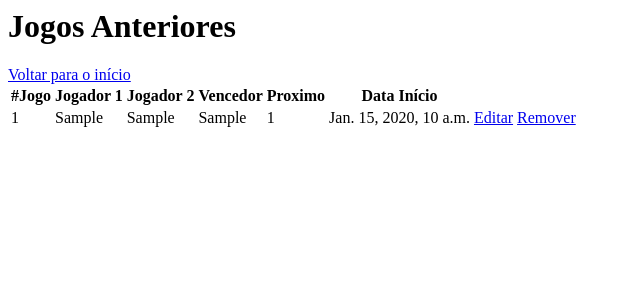
After one commit to schneider8357/jogo_da_velha, a Django app: page /jogos-anteriores/ in a window 1280 px wide. The commit adds this page. Shown: the top 300 px of the page, without its empty margins (0-640 px from the left). Run offline with Django 5.2, Linux system fonts and the light colour scheme; tables that the repository leaves empty hold one stand-in row (values such as "Sample post").

Commit message:
Lista de jogos anteriores e senha para jogos em andamento

```diff
--- a/jogo/models.py
+++ b/jogo/models.py
@@ -19,3 +19,4 @@ class Jogo(models.Model):
     proximo = models.IntegerField(default=1)
     datahora = models.DateTimeField(auto_now_add=True)
     board = models.OneToOneField(Board, on_delete=models.CASCADE)
+    senha = models.CharField(max_length=24, blank=True)
--- a/jogo/views.py
+++ b/jogo/views.py
@@ -1,4 +1,5 @@
 from django.shortcuts import render, redirect, HttpResponse, get_object_or_404
+
 
 from jogo.helpers import venceu
 from jogo.models import Jogo, Board
@@ -21,7 +22,11 @@ def index(request):
     return render(request, "index.html")
 
 def novo_jogo_da_velha(request):
-    novo_jogo = Jogo(jogador1=request.GET.get("jogador1"), jogador2=request.GET.get("jogador2"))
+    novo_jogo = Jogo(
+        jogador1=request.POST.get("jogador1"),
+        jogador2=request.POST.get("jogador2"),
+        senha=request.POST.get("senha"),
+    )
     novo_jogo.board = Board()
     novo_jogo.board.save()
     novo_jogo.save()
@@ -29,14 +34,18 @@ def novo_jogo_da_velha(request):
 
 
 def jogo_da_velha(request):
-    jogo = get_object_or_404(Jogo, id=request.GET.get("jogo"))
+    id_jogo = request.POST.get("jogo") or request.GET.get("jogo")
+    jogo = get_object_or_404(Jogo, id=id_jogo)
+    if not request.POST.get("senha"):
+        return render(request, "digite_senha.html", context={"id_jogo": jogo.id})
     board = [
         jogo.board.tile0, jogo.board.tile1, jogo.board.tile2,
         jogo.board.tile3, jogo.board.tile4, jogo.board.tile5,
         jogo.board.tile6, jogo.board.tile7, jogo.board.tile8,
     ]
-    tile_clicado = request.GET.get("tile")
-    if tile_clicado and board[int(tile_clicado)-1] is None and jogo.venc is None:
+    tile_clicado = request.POST.get("tile")
+    print(f"{board=}, {tile_clicado=} {jogo.venc=}")
+    if tile_clicado and board[int(tile_clicado)-1] is None and not jogo.venc:
         print(f"{tile_clicado=}")
         board[int(tile_clicado)-1] = "X" if jogo.proximo == 1 else "O"
         if (venceu(board[0], board[1], board[2]) or
@@ -51,7 +60,6 @@ def jogo_da_velha(request):
             jogo.venc = jogo.proximo
             # TODO salvar estado do board no banco de dados ( e as outras coisas )
         jogo.proximo = 2 if jogo.proximo == 1 else 1
-    jogo.save()
     jogo.board.tile0 = board[0]
     jogo.board.tile1 = board[1]
     jogo.board.tile2 = board[2]
@@ -62,10 +70,19 @@ def jogo_da_velha(request):
     jogo.board.tile7 = board[7]
     jogo.board.tile8 = board[8]
     jogo.board.save()
+    jogo.save()
+    print(board)
     return render(request, "jogo_da_velha.html", context={
         "id_jogo": jogo.id,
         "jogador1": jogo.jogador1,
         "jogador2": jogo.jogador2,
         "proximo": jogo.proximo,
         "board": board,
-        "vencedor": jogo.venc})
+        "vencedor": jogo.venc,
+        "senha": request.POST.get("senha")})
+
+def jogos_anteriores(request):
+    jogos = Jogo.objects.all()
+    return render(request, "jogos_anteriores.html", context={
+        "jogos": jogos
+    })
--- a/jogo_da_velha/urls.py
+++ b/jogo_da_velha/urls.py
@@ -24,4 +24,5 @@ urlpatterns = [
     path("", views.index),
     path("jogo-da-velha/", views.jogo_da_velha),
     path("jogo-da-velha/novo", views.novo_jogo_da_velha),
+    path("jogos-anteriores/", views.jogos_anteriores),
 ]
--- /dev/null
+++ b/templates/digite_senha.html
@@ -0,0 +1,6 @@
+<form action="/jogo-da-velha/" method="post">
+    <label> Jogo: </label><input type="text" name="jogo" value="{{id_jogo}}"><br>
+    <label> Senha: </label><input type="text" name="senha"><br>
+    <button type="submit">Entrar</button>
+    {% csrf_token %}
+</form>
--- /dev/null
+++ b/templates/jogos_anteriores.html
@@ -0,0 +1,26 @@
+
+<h1>Jogos Anteriores</h1>
+
+<a href="/">Voltar para o início</a>
+<table>
+    <tr>
+        <th>#Jogo</th>
+        <th>Jogador 1</th>
+        <th>Jogador 2</th>
+        <th>Vencedor</th>
+        <th>Proximo</th>
+        <th>Data Início</th>
+    </tr>
+    {% for jogo in jogos %}
+    <tr>
+        <td>{{jogo.id}}</td>
+        <td>{{jogo.jogador1}}</td>
+        <td>{{jogo.jogador2}}</td>
+        <td>{{jogo.venc}}</td>
+        <td>{{jogo.proximo}}</td>
+        <td>{{jogo.datahora}}</td>
+        <td><a href="#">Editar</a></td>
+        <td><a href="#">Remover</a></td>
+    </tr>
+    {% endfor %}
+</table>
```
Also changed, not shown: templates/index.html (+6 -2 lines), templates/jogo_da_velha.html (+16 -1 lines), jogo/migrations/0003_jogo_senha.py (added).
